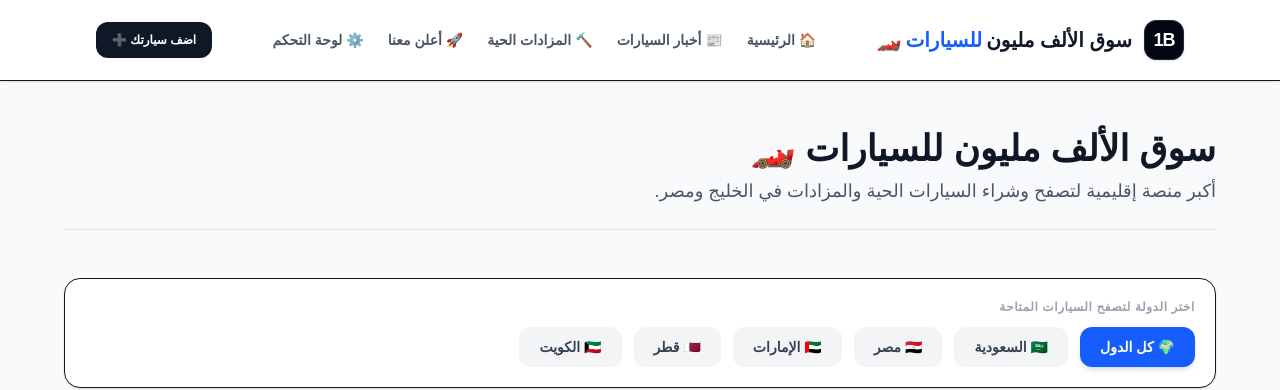
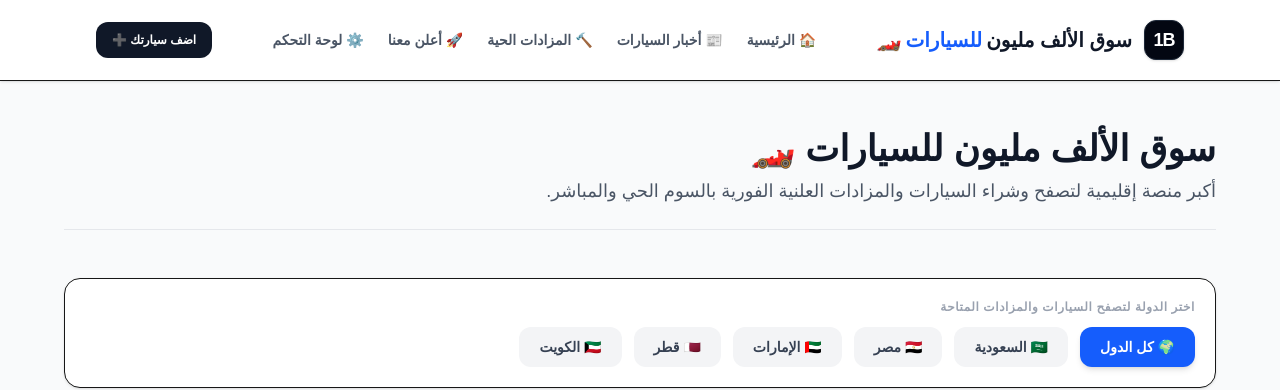
Before and after one commit to abd2020design-cloud/car-market, a Next.js app: page / in a window 1280 px wide. Shown: the top 390 px of the page. Built offline with nearby package versions, Linux system fonts and the light colour scheme; no server answers; the database is empty.

Commit message:
update: separate search engine project and stabilize dynamic car marketplace homepage

```diff
--- a/app/page.tsx
+++ b/app/page.tsx
@@ -24,7 +24,6 @@ export default function HomePage() {
       setLoading(true)
       let query = supabase.from('cars').select('*')
 
-      // إذا اختار الزائر دولة معينة، نجبر السيرفر على جلب سيارات هذه الدولة فقط
       if (selectedCountry !== 'ALL') {
         query = query.eq('country', selectedCountry)
       }
@@ -35,21 +34,21 @@ export default function HomePage() {
     }
 
     fetchCars()
-  }, [selectedCountry]) // إعادة الجلب حياً فور تدوير علم الدولة!
+  }, [selectedCountry])
 
   return (
     <main className="min-h-screen bg-gray-50 py-12 px-4 md:px-8 text-right" dir="rtl">
       <div className="max-w-6xl mx-auto">
 
-        {/* رأس السوق الرئيسي */}
+        {/* رأس السوق الرئيسي المطور */}
         <header className="mb-12 border-b border-gray-200 pb-6">
           <h1 className="text-4xl font-black text-gray-900 mb-2">سوق الألف مليون للسيارات 🏎️</h1>
-          <p className="text-gray-600 text-lg">أكبر منصة إقليمية لتصفح وشراء السيارات الحية والمزادات في الخليج ومصر.</p>
+          <p className="text-gray-600 text-lg">أكبر منصة إقليمية لتصفح وشراء السيارات والمزادات العلنية الفورية بالسوم الحي والمباشر.</p>
         </header>
 
         {/* 🌟 شريط اختيار وتصفية الدول الذكي (Country Filter) */}
         <section className="mb-8 bg-white p-5 rounded-2xl shadow-sm border border-gray-150">
-          <h3 className="text-xs font-bold text-gray-400 mb-3 uppercase tracking-wider">اختر الدولة لتصفح السيارات المتاحة</h3>
+          <h3 className="text-xs font-bold text-gray-400 mb-3 uppercase tracking-wider">اختر الدولة لتصفح السيارات والمزادات المتاحة</h3>
           <div className="flex flex-wrap gap-3">
             {countries.map((c) => (
               <button
@@ -69,7 +68,6 @@ export default function HomePage() {
         ) : (
           <div className="grid grid-cols-1 md:grid-cols-2 lg:grid-cols-3 gap-8">
             {cars.map((car: any) => {
-              // تحديد اسم العملة ديناميكياً بناءً على العملة المخزنة للسيارة
               const carCurrency = car.currency || 'ريال'
 
               return (
@@ -78,7 +76,6 @@ export default function HomePage() {
                     <img src={car.image_url || '/placeholder-news.jpg'} className="w-full h-48 object-cover" alt={car.title} />
 
                     <div className="p-5">
-                      {/* شارة الدولة المرفوع منها الإعلان */}
                       <span className="text-xs text-blue-700 font-bold bg-blue-50 px-2.5 py-1 rounded-full">
                         {car.country === 'EG' ? '🇪🇬 مصر' : car.country === 'AE' ? '🇦🇪 الإمارات' : car.country === 'QA' ? '🇶🇦 قطر' : '🇸🇦 السعودية'}
                       </span>
@@ -94,9 +91,8 @@ export default function HomePage() {
                   </div>
 
                   <div className="p-5 pt-0">
-                    {/* زر تقديم طلب شراء داخلي ومحمي لضمان عمولتك العادية */}
                     <Link href={`/dashboard/inbox?action=buy&carId=${car.id}`} className="block text-center w-full bg-gray-900 text-white font-medium py-2.5 rounded-xl hover:bg-blue-600 transition duration-200">
-                      تقديم عرض شراء / معاينة ←
+                      تقديم عرض شراء / معاينة للوساطة ←
                     </Link>
                   </div>
                 </article>
@@ -105,7 +101,7 @@ export default function HomePage() {
           </div>
         )}
 
-        {/* في حال كانت دولة معينة فارغة من السيارات حالياً */}
+        {/* في حال خلو الدولة من البيانات */}
         {cars.length === 0 && !loading && (
           <div className="bg-yellow-50 text-yellow-850 p-8 rounded-2xl text-center max-w-md mx-auto mt-12 border border-yellow-100">
             📥 لا توجد سيارات معروضة في هذه الدولة حالياً. كن أول من يرفع سيارة وافتح سوق بلدك الآن!
```
